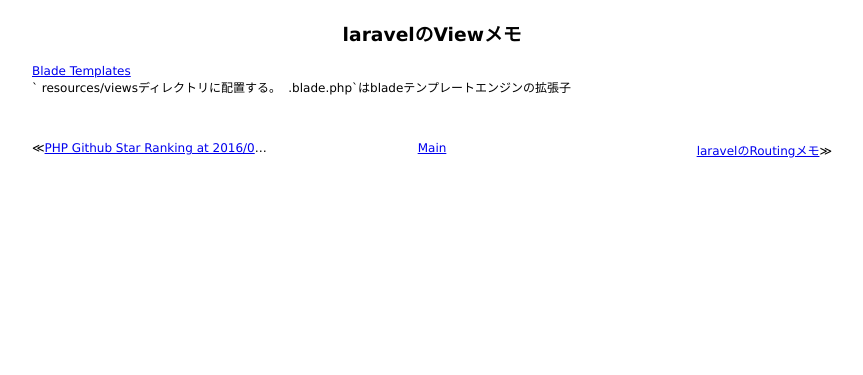
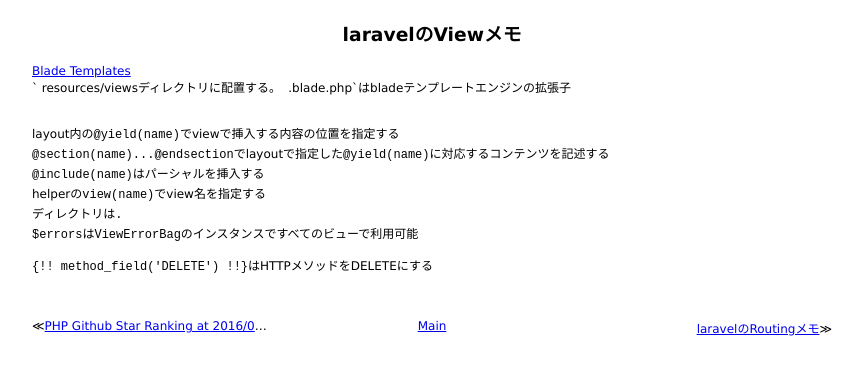
Before and after one commit to 38elements/38elements.github.com, a Jekyll site: the page built from _posts/2016-05-06-laravel-view.md, in a window 1280 px wide. Shown: the top 375 px of the page, without its empty margins (208-1071 px from the left). Built offline with Jekyll 4.4.1, drawn with Linux system fonts in a browser that asks for light colours.

Commit message:
Update 2016-05-06-laravel-view.md

```diff
--- a/_posts/2016-05-06-laravel-view.md
+++ b/_posts/2016-05-06-laravel-view.md
@@ -5,3 +5,13 @@ title: laravelのViewメモ
 [Blade Templates](https://laravel.com/docs/5.2/blade)
 ` resources/views`ディレクトリに配置する。
 `.blade.php`はbladeテンプレートエンジンの拡張子
+
+<br>
+layout内の`@yield(name)`でviewで挿入する内容の位置を指定する
+`@section(name)...@endsection`でlayoutで指定した`@yield(name)`に対応するコンテンツを記述する
+`@include(name)`はパーシャルを挿入する
+helperの`view(name)`でview名を指定する
+ディレクトリは`.`
+`$errors`は`ViewErrorBag`のインスタンスですべてのビューで利用可能
+
+`{!! method_field('DELETE') !!}`はHTTPメソッドをDELETEにする
```
